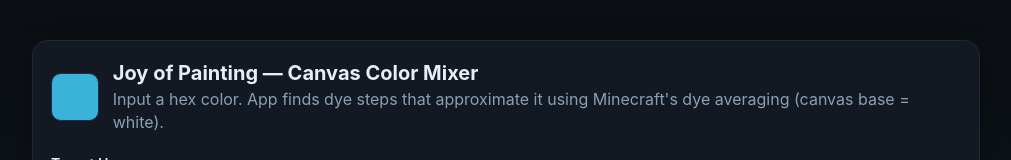
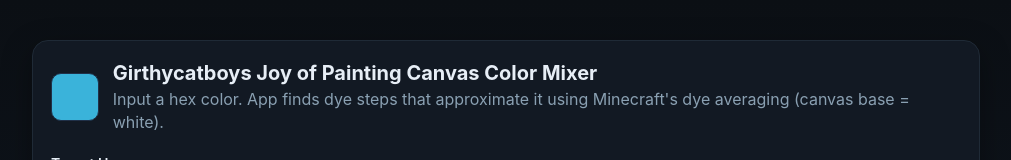
Before and after one commit to Etho509/JoyofPaintingMixer, a plain HTML site: page index.html in a window 1280 px wide. Shown: the top 160 px of the page, without its empty margins (134-1145 px from the left). Drawn offline with Linux system fonts and the light colour scheme.

Commit message:
Update index.html

```diff
--- a/index.html
+++ b/index.html
@@ -40,7 +40,7 @@
         <header>
           <div class="swatch" id="targetSwatch" title="Target"></div>
           <div>
-            <h1>Joy of Painting — Canvas Color Mixer</h1>
+            <h1>Girthycatboys Joy of Painting Canvas Color Mixer</h1>
             <p class="sub">Input a hex color. App finds dye steps that approximate it using Minecraft's dye averaging (canvas base = white).</p>
           </div>
         </header>
```
